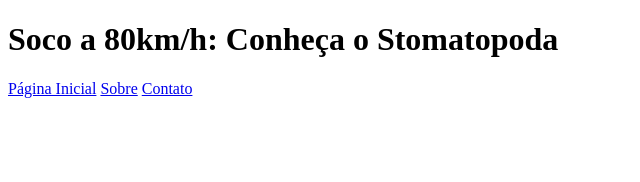
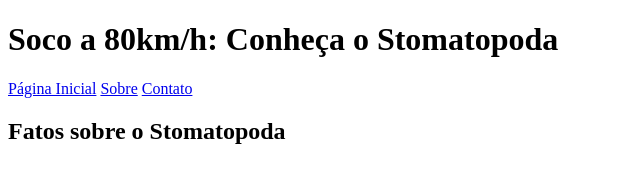
Before and after one commit to devtrybe/trybe-exercises, a plain HTML site: page exercises/03-4/stomatopoda.html in a window 1280 px wide. Shown: the whole page, without its empty margins (0-640 px from the left). Drawn offline with Linux system fonts and the light colour scheme.

Commit message:
cria artigo com informações gerais

```diff
--- a/exercises/03-4/stomatopoda.html
+++ b/exercises/03-4/stomatopoda.html
@@ -11,6 +11,8 @@
       <a href="#sobre">Sobre</a>
       <a href="#contato">Contato</a>
     </nav>
+    <article>
+      <h2>Fatos sobre o Stomatopoda</h2>
 
   </body>
 </html>
```
